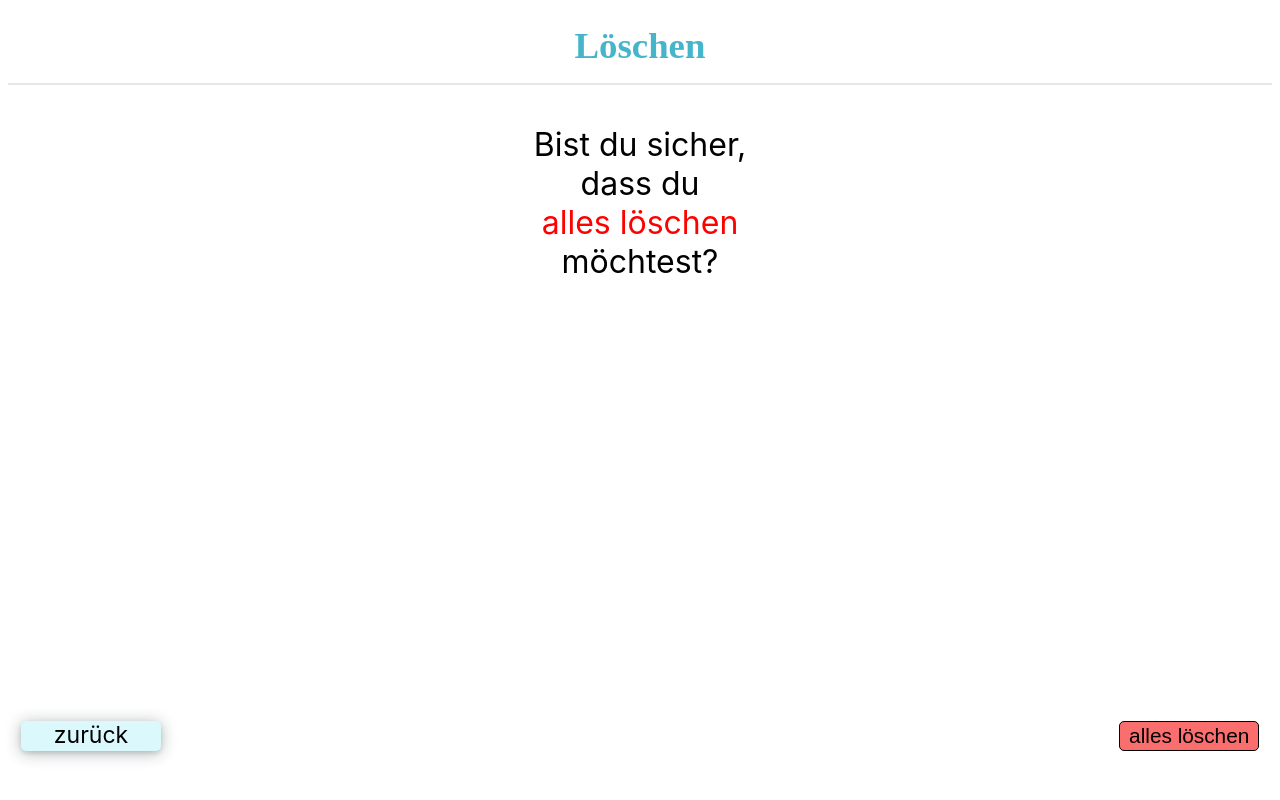
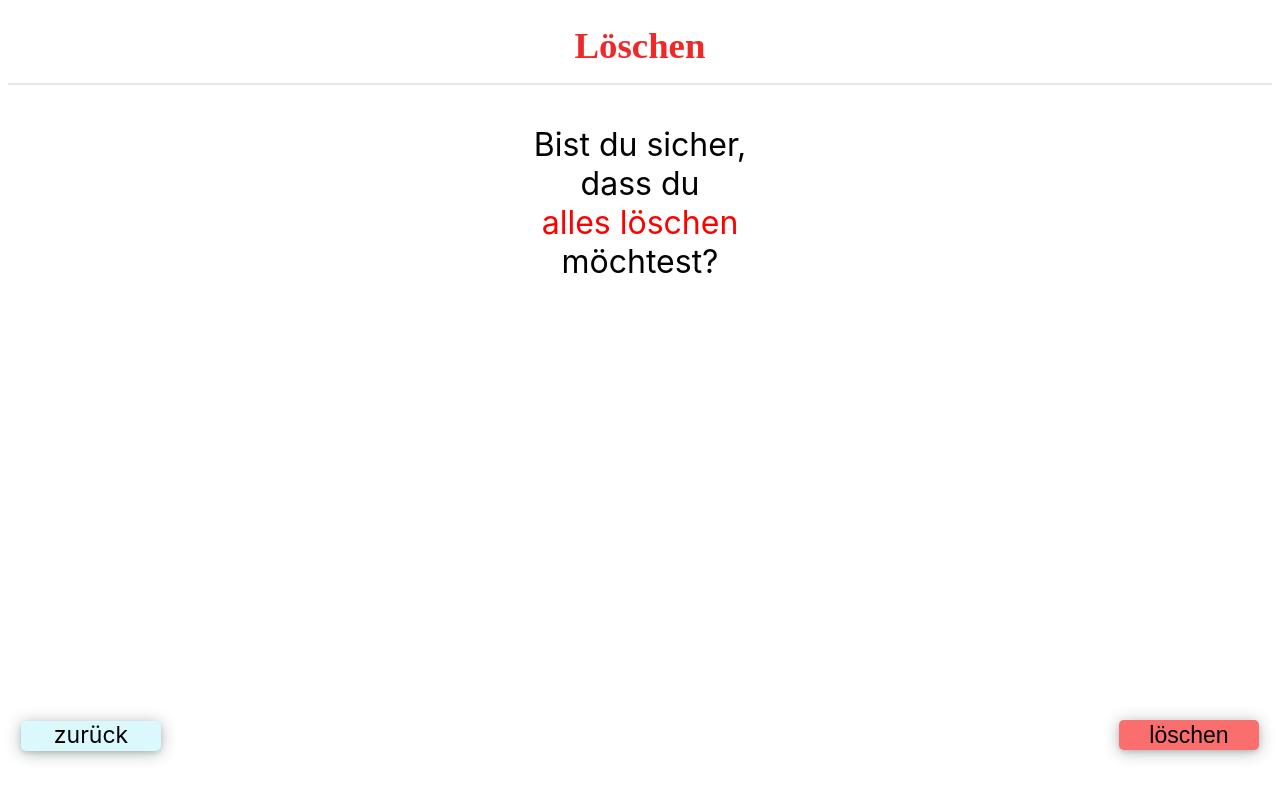
Before and after one commit to JohannaHopp/capstone-project, a Next.js app: page /delete in a window 1280 px wide. Built offline with nearby package versions, Linux system fonts and the light colour scheme.

Commit message:
style payment history

```diff
--- a/components/AddingForm.js
+++ b/components/AddingForm.js
@@ -51,7 +51,7 @@ const StyledHeader = styled.header`
   margin: 0.5em;
   border-bottom: 2px solid #e7e7e7;
   grid-column-start: span 2;
-  margin-bottom: 70px;
+  margin-bottom: 58px;
 `;
 
 const StyledHeadline = styled.h1`
--- a/components/GlobalStyles.js
+++ b/components/GlobalStyles.js
@@ -5,7 +5,7 @@ const GlobalStyles = createGlobalStyle`
     body {
         height: 100%;
         padding: 0;
-        margin: 0em;
+        margin: 0;
         font-family: -apple-system, BlinkMacSystemFont, "Segoe UI", Roboto, Helvetica, Arial, sans-serif, "Apple Color Emoji", "Segoe UI Emoji", "Segoe UI Symbol";
 
     }
--- a/components/SpendingForm.js
+++ b/components/SpendingForm.js
@@ -51,7 +51,7 @@ const StyledHeader = styled.header`
   margin: 0.5em;
   border-bottom: 2px solid #e7e7e7;
   grid-column-start: span 2;
-  margin-bottom: 70px;
+  margin-bottom: 58px;
 `;
 
 const StyledHeadline = styled.h1`
--- a/pages/delete.js
+++ b/pages/delete.js
@@ -18,7 +18,7 @@ export default function Delete() {
         <StyledSpan>alles löschen</StyledSpan>
         <br /> möchtest?
       </StyledParagraph>
-      <StyledButton onClick={handleClick}>alles löschen</StyledButton>
+      <StyledButton onClick={handleClick}>löschen</StyledButton>
       <Footer />
     </StyledMain>
   );
@@ -40,7 +40,7 @@ const StyledHeadline = styled.h1`
   margin: 0;
   font-family: san-serif;
   font-size: 2.3em;
-  color: var(--headline);
+  color: var(--red-headline);
   text-align: center;
 `;
 
@@ -59,14 +59,15 @@ const StyledButton = styled.button`
   width: 140px;
   height: 30px;
   text-align: center;
-  font-size: 1.3em;
+  font-size: 23px;
   border-radius: 5px;
   background-color: var(--red-button);
   color: black;
   z-index: 1;
-  border: 1px solid black;
-  position: absolute;
+  border-style: none;
+  box-shadow: rgba(14, 30, 37, 0.12) 0px 2px 4px 0px, rgba(14, 30, 37, 0.32) 0px 2px 16px 0px;
+  position: fixed;
   bottom: 28px;
-  right: 0px;
-  margin: 1em;
+  right: 21px;
+  bottom: 50px;
 `;
--- a/pages/options.js
+++ b/pages/options.js
@@ -31,6 +31,7 @@ const StyledHeader = styled.header`
   margin: 0.5em;
   border-bottom: 2px solid #e7e7e7;
   grid-column-start: span 2;
+  margin-bottom: 40px;
 `;
 
 const StyledHeadline = styled.h1`
@@ -53,10 +54,7 @@ const StyledLink = styled(Link)`
   border-style: none;
   box-shadow: rgba(14, 30, 37, 0.12) 0px 2px 4px 0px, rgba(14, 30, 37, 0.32) 0px 2px 16px 0px;
   text-decoration: none;
-  _grid-column-start: span 2;
-  _justify-self: end;
-  _margin-right: 21px;
-  position: absolute;
+  position: fixed;
   right: 21px;
   bottom: 50px;
 `;
--- a/pages/overview.js
+++ b/pages/overview.js
@@ -52,7 +52,7 @@ const StyledHeader = styled.header`
   margin: 0.5em;
   border-bottom: 2px solid #e7e7e7;
   grid-column-start: span 2;
-  margin-bottom: 60px;
+  margin-bottom: 40px;
 `;
 
 const StyledHeadline = styled.h1`
@@ -65,7 +65,7 @@ const StyledHeadline = styled.h1`
 
 const StyledParagraph = styled.p`
   margin-left: 1em;
-  font-size: 1rem;
+  font-size: 1.1em;
   grid-column-start: span 2;
 `;
 
```
Also changed, not shown: pages/paymenthistory.js (+7 -11 lines).
